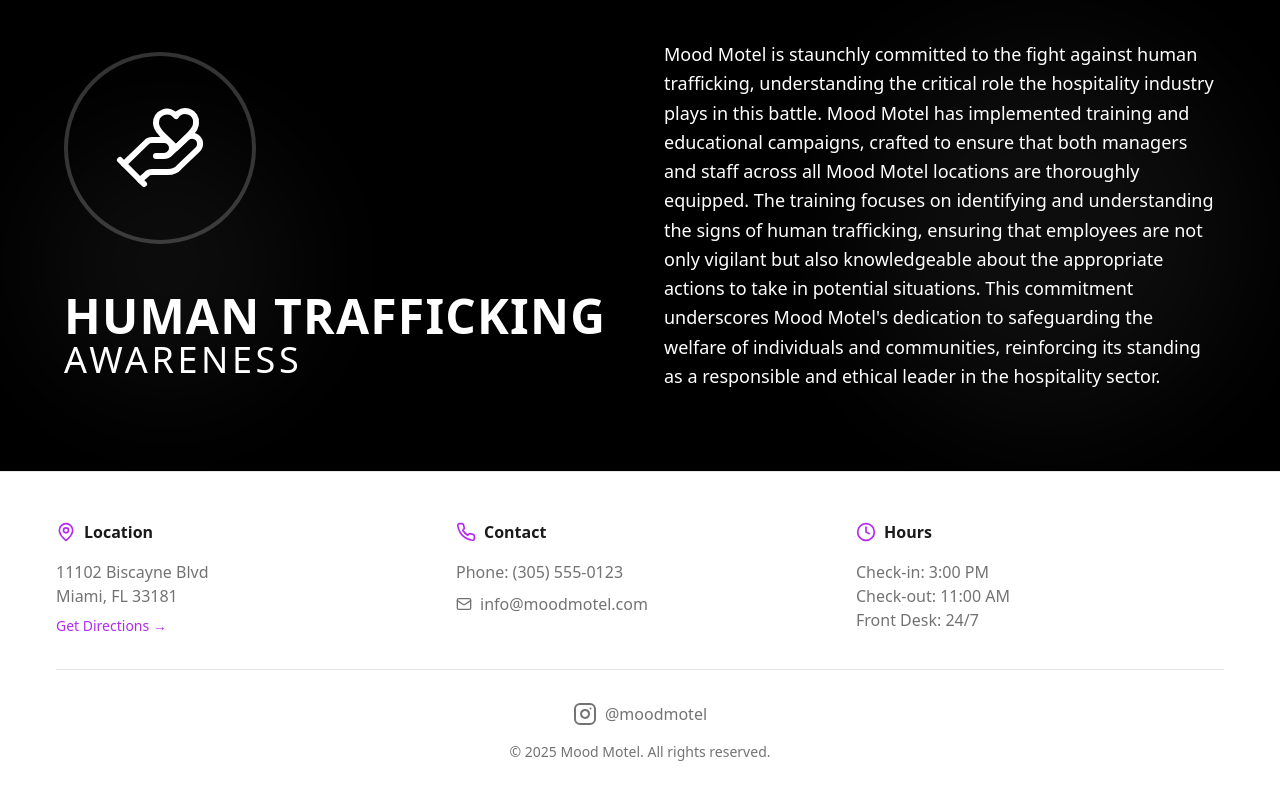
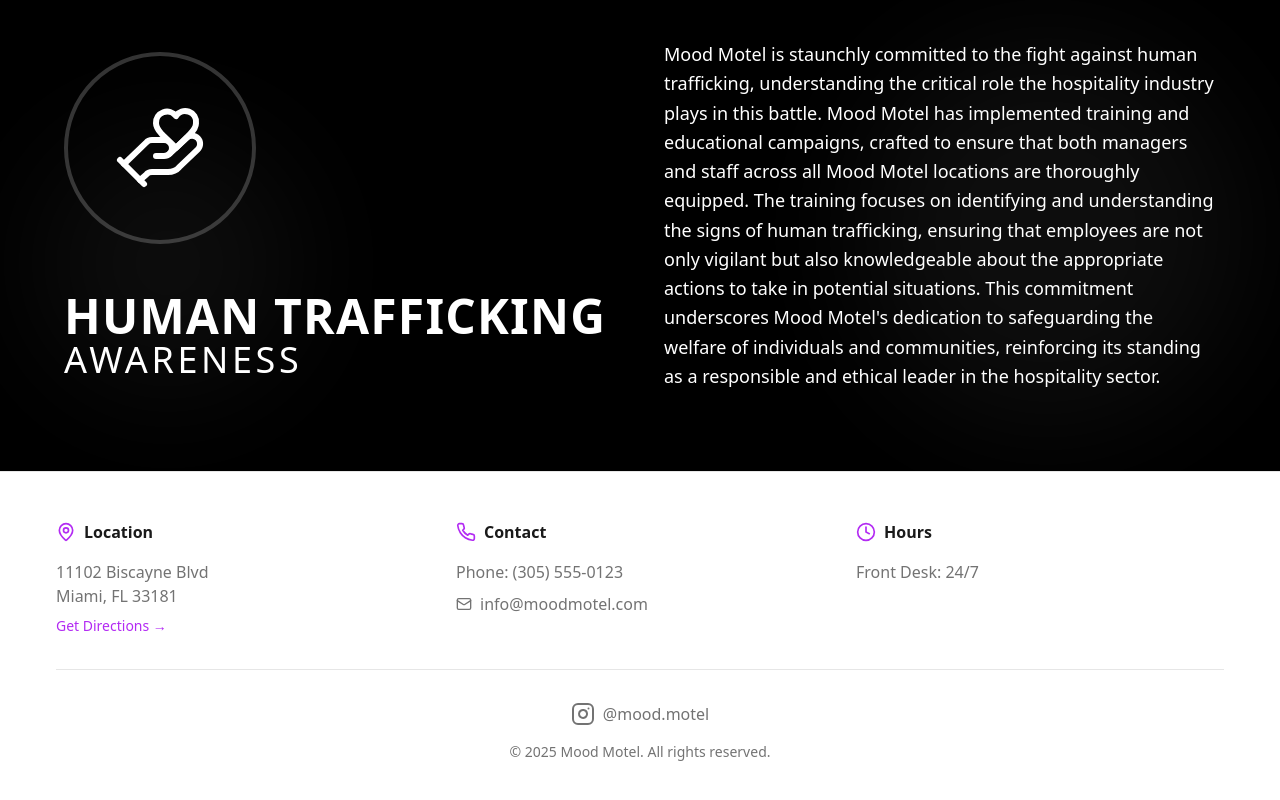
Before and after one commit to LHG-Analytics/nexx-mood-booking, a Next.js app: page / in a window 1280 px wide. Shown: the part 3428-4228 px from the top of the page. Built offline with nearby package versions, Linux system fonts and the light colour scheme.

Commit message:
Update footer content for improved branding and clarity
- Removed check-in and check-out times from the footer for a cleaner look.
- Updated Instagram link and handle to reflect the new branding format.

```diff
--- a/components/Footer.tsx
+++ b/components/Footer.tsx
@@ -62,10 +62,6 @@
               Hours
             </h3>
             <p className="text-muted-foreground">
-              Check-in: 3:00 PM
-              <br />
-              Check-out: 11:00 AM
-              <br />
               Front Desk: 24/7
             </p>
           </motion.div>
@@ -74,13 +70,13 @@
         <div className="border-t border-border pt-8">
           <div className="mb-4 flex justify-center">
             <a
-              href="https://www.instagram.com/moodmotel"
+              href="https://www.instagram.com/mood.motel"
               target="_blank"
               rel="noopener noreferrer"
               className="group flex items-center gap-2 text-muted-foreground transition-colors hover:text-primary"
             >
               <Instagram className="h-6 w-6 transition-transform group-hover:scale-110" />
-              <span className="font-medium">@moodmotel</span>
+              <span className="font-medium">@mood.motel</span>
             </a>
           </div>
           <p className="text-center text-sm text-muted-foreground">
```
